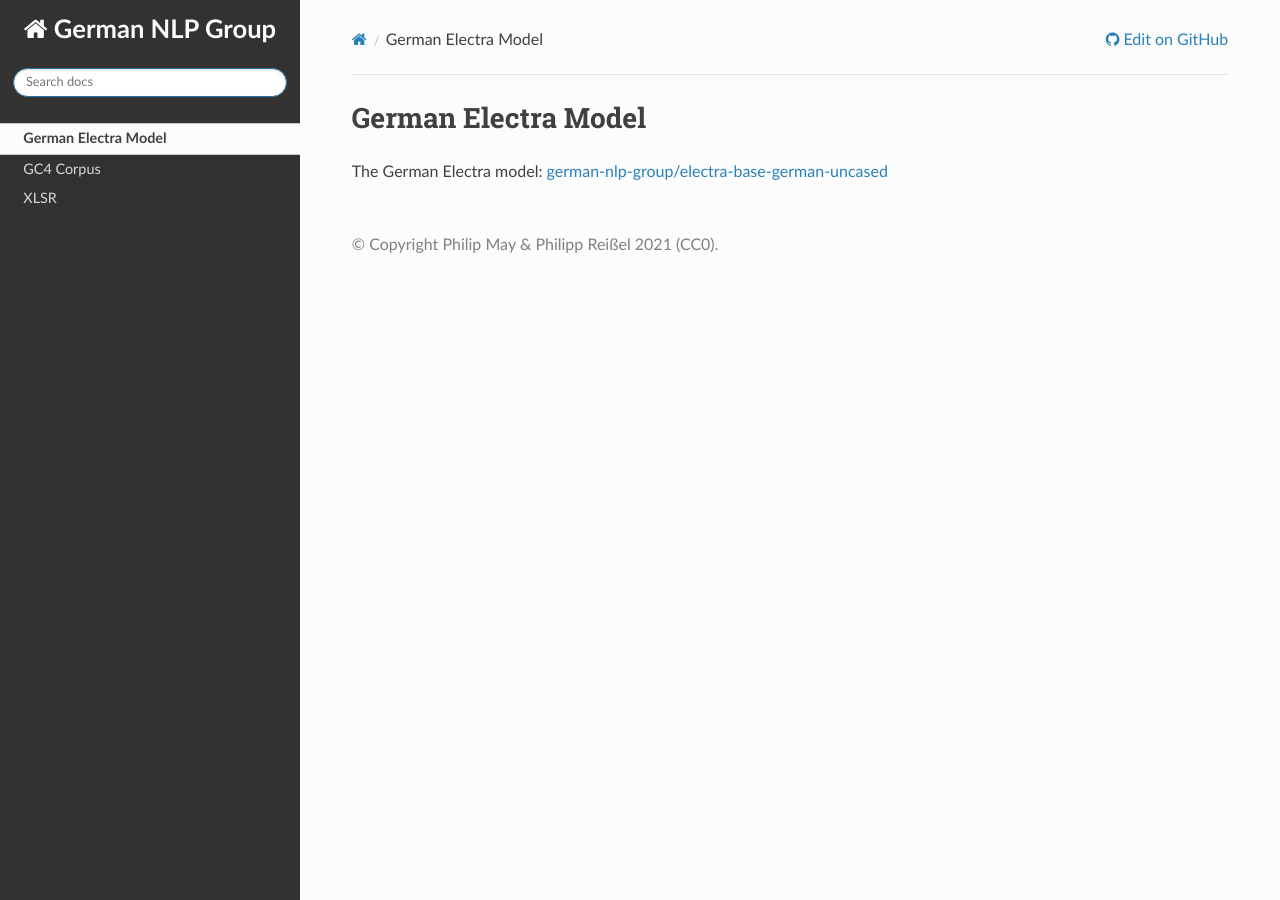
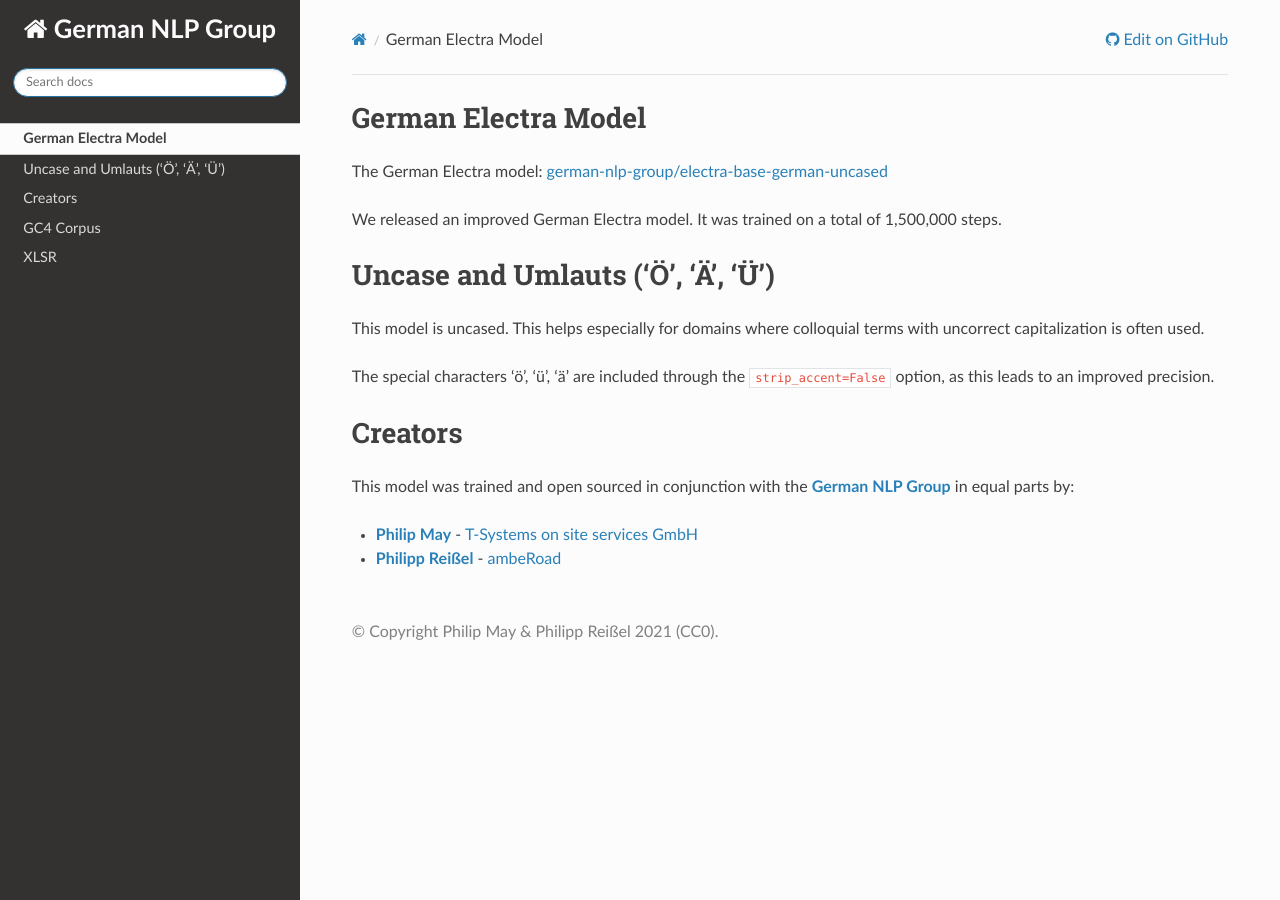
Before and after one commit to German-NLP-Group/German-NLP-Group.github.io, a Sphinx documentation site: the page built from source/projects/electra-base-german-uncased.md, in a window 1280 px wide. Built offline with Sphinx 7.4.7 and the Read the Docs theme 2.0.0, drawn with Linux system fonts in a browser that asks for light colours.

Commit message:
add electra model description

```diff
--- a/source/projects/electra-base-german-uncased.md
+++ b/source/projects/electra-base-german-uncased.md
@@ -1,2 +1,14 @@
 # German Electra Model
 The German Electra model: [german-nlp-group/electra-base-german-uncased](https://huggingface.co/german-nlp-group/electra-base-german-uncased)
+
+We released an improved German Electra model. It was trained on a total of 1,500,000 steps.
+
+# Uncase and Umlauts ('Ö', 'Ä', 'Ü')
+This model is uncased. This helps especially for domains where colloquial terms with uncorrect capitalization is often used.
+
+The special characters 'ö', 'ü', 'ä' are included through the `strip_accent=False` option, as this leads to an improved precision.
+
+# Creators
+This model was trained and open sourced in conjunction with the [**German NLP Group**](https://german-nlp-group.github.io/) in equal parts by:
+- [**Philip May**](https://May.la) - [T-Systems on site services GmbH](https://www.t-systems-onsite.de/)
+- [**Philipp Reißel**](https://www.reissel.eu) - [ambeRoad](https://amberoad.de/)
```
